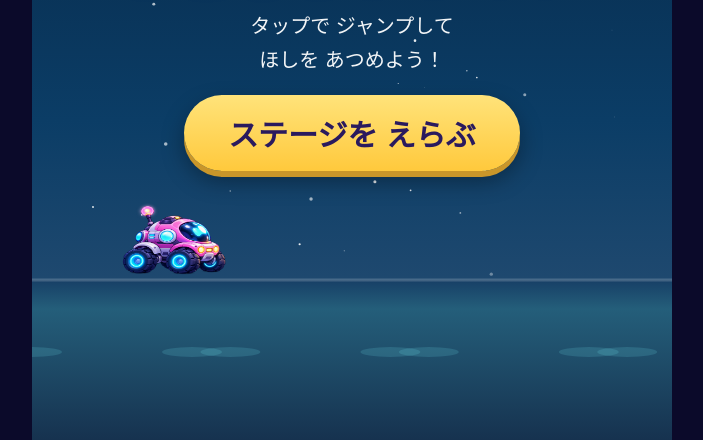
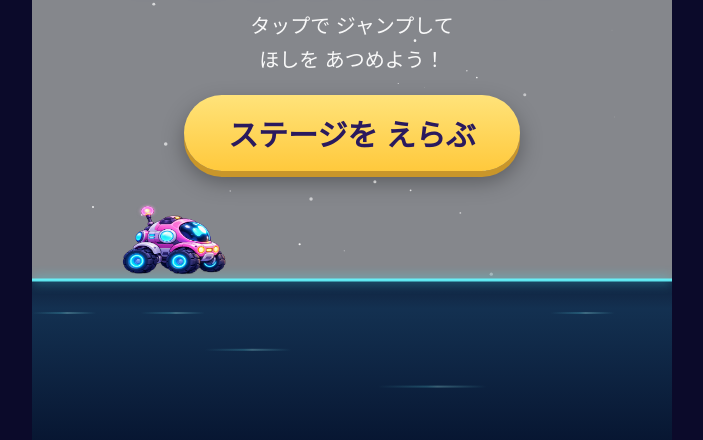
Before and after one commit to tkzLab/space-jump, a plain HTML site: page index.html in a window 1280 px wide. Shown: the part 360-800 px from the top of the page, without its empty margins (288-991 px from the left). Drawn offline with Linux system fonts and the light colour scheme; animation ran at ten frames a second.

Commit message:
幻想的な月面背景と道路演出を追加

```diff
--- a/index.html
+++ b/index.html
@@ -201,6 +201,8 @@
   planetImage.src = "assets/ringed-planet.png";
   var obstacleSheet = new Image();
   obstacleSheet.src = "assets/obstacles-sheet.png";
+  var stageBackground = new Image();
+  stageBackground.src = "assets/moon-stage-background.png";
 
   // すべてのコースは同じジャンプで遊べるよう、障害物の間隔を画面幅の倍率で定義する
   var stageDefs = [
@@ -438,14 +440,30 @@
 
   // ---- びょうが ----
   function draw() {
-    // そら（グラデーション）
+    // そら（幻想的な あおみどりの つきの よる）
     var stage = stageDefs[currentStage];
+    if (stageBackground.complete && stageBackground.naturalWidth) {
+      var sourceRatio = stageBackground.naturalWidth / stageBackground.naturalHeight;
+      var targetRatio = W / H;
+      var sw, sh, sx, sy;
+      if (sourceRatio > targetRatio) {
+        sh = stageBackground.naturalHeight; sw = sh * targetRatio;
+        sx = (stageBackground.naturalWidth - sw) * 0.5; sy = 0;
+      } else {
+        sw = stageBackground.naturalWidth; sh = sw / targetRatio;
+        sx = 0; sy = (stageBackground.naturalHeight - sh) * 0.22;
+      }
+      ctx.drawImage(stageBackground, sx, sy, sw, sh, 0, 0, W, H);
+      ctx.fillStyle = "rgba(3,17,43,.16)";
+      ctx.fillRect(0, 0, W, H);
+    } else {
       var g = ctx.createLinearGradient(0, 0, 0, H);
       g.addColorStop(0, stage.sky[0]);
       g.addColorStop(0.6, stage.sky[1]);
       g.addColorStop(1, stage.sky[2]);
       ctx.fillStyle = g;
       ctx.fillRect(0, 0, W, H);
+    }
 
     // ほしぞら（そうしょく・きらきら）
     var now = performance.now() * 0.004;
@@ -461,25 +479,36 @@
     ctx.globalAlpha = 1;
 
     // とおくの わくせい（そうしょく）
+    if (!(stageBackground.complete && stageBackground.naturalWidth)) {
       drawPlanet(W * 0.78 - (worldX * 0.05) % (W * 1.6), H * 0.22, 34, stage.planet[0], stage.planet[1]);
+    }
 
     // じめん
     var gg = ctx.createLinearGradient(0, groundY, 0, H);
-    gg.addColorStop(0, "#173f66");
-    gg.addColorStop(0.18, "#245e7a");
-    gg.addColorStop(1, "#16324f");
+    gg.addColorStop(0, "rgba(7,25,55,.92)");
+    gg.addColorStop(0.18, "rgba(12,43,77,.94)");
+    gg.addColorStop(1, "rgba(5,20,48,.98)");
     ctx.fillStyle = gg;
     ctx.fillRect(0, groundY, W, H - groundY);
-    // じめんの ハイライト せん
-    ctx.strokeStyle = "rgba(255,255,255,.18)";
+    // はしる みちの ひかる ふち
+    ctx.strokeStyle = "rgba(103,248,255,.9)";
+    ctx.shadowColor = "#45eaff"; ctx.shadowBlur = 12;
     ctx.lineWidth = 3;
     ctx.beginPath(); ctx.moveTo(0, groundY); ctx.lineTo(W, groundY); ctx.stroke();
-    // みずたまりの ような ひかり（あおみどりの つきの じめん）
-    ctx.fillStyle = "rgba(118,247,255,.14)";
-    for (var d = 0; d < 8; d++) {
-      var px = ((d * W * 0.31 - worldX * 0.6) % (W * 1.3));
-      if (px < 0) px += W * 1.3;
-      ctx.beginPath(); ctx.ellipse(px, groundY + (H - groundY) * 0.45, 30, 5, 0, 0, 6.28); ctx.fill();
+    ctx.shadowBlur = 0;
+    // みちを ゆっくり ながれる ひかり。位置は せかいの すすみぐあい と そろえる
+    for (var d = 0; d < 7; d++) {
+      var streakW = W * (0.10 + (d % 3) * 0.035);
+      var px = (d * W * 0.27 - worldX * 0.34) % (W * 1.45);
+      if (px < -streakW) px += W * 1.45;
+      var py = groundY + (H - groundY) * (0.20 + (d % 3) * 0.23);
+      var shine = ctx.createLinearGradient(px, py, px + streakW, py);
+      shine.addColorStop(0, "rgba(102,245,255,0)");
+      shine.addColorStop(0.45, "rgba(102,245,255,.20)");
+      shine.addColorStop(0.55, "rgba(174,255,255,.28)");
+      shine.addColorStop(1, "rgba(102,245,255,0)");
+      ctx.fillStyle = shine;
+      ctx.fillRect(px, py, streakW, 2);
     }
 
     // ゴール（うちゅうステーション）
```
Also changed, not shown: 1 other file. Lines whose indentation alone changed are shown as unchanged.
